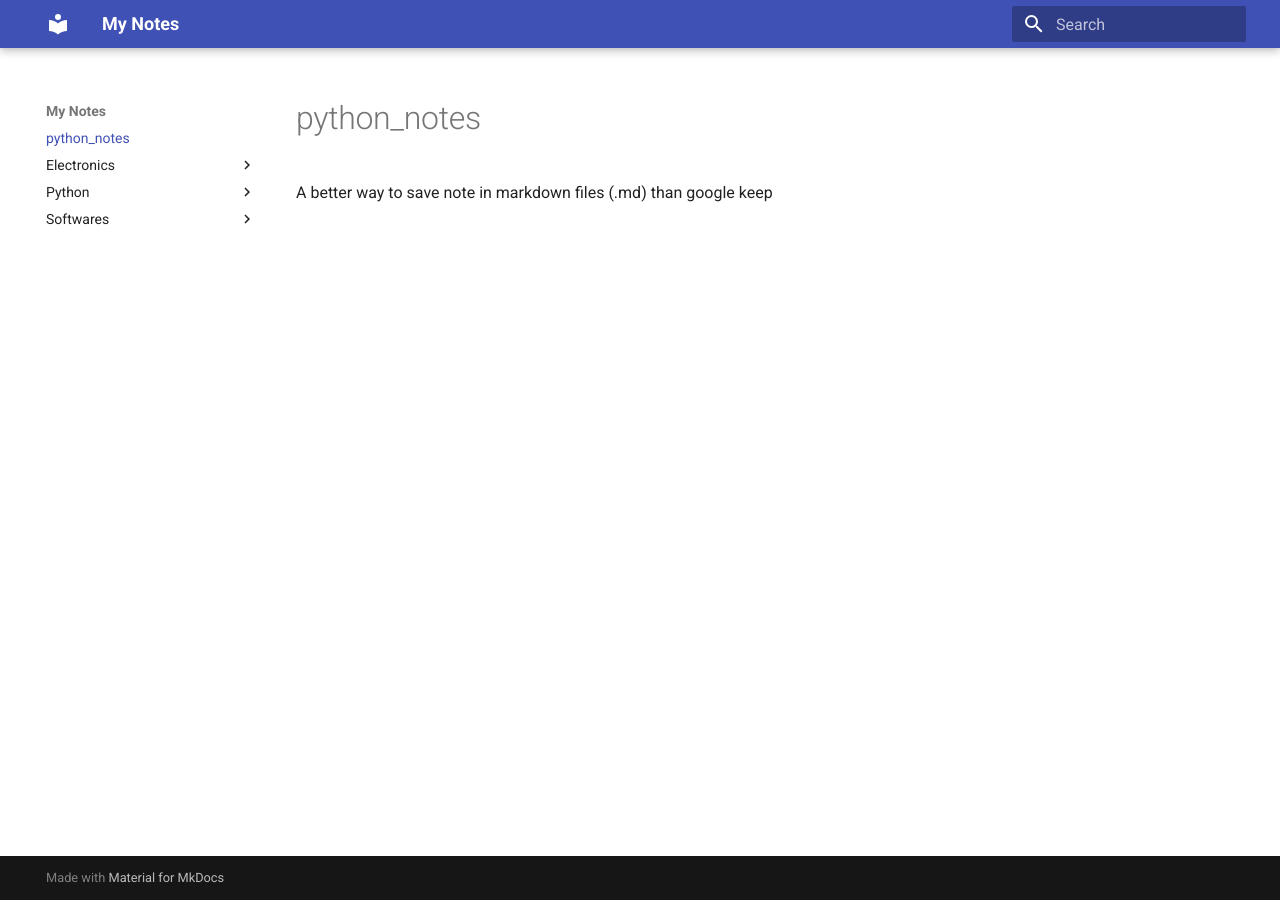
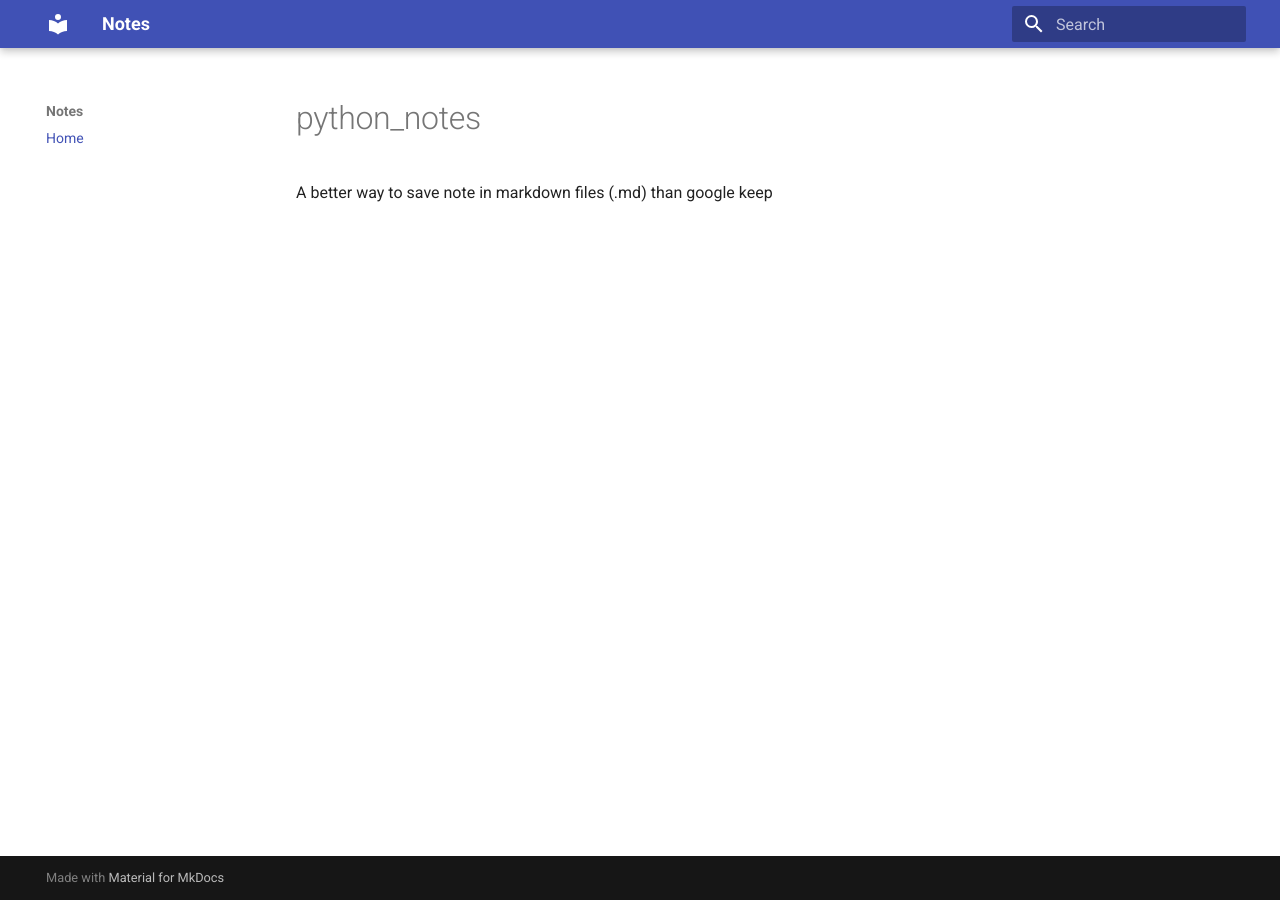
Before and after one commit to fedcba499/notes, an MkDocs documentation site: the page built from docs/index.md, in a window 1280 px wide. Built offline with MkDocs 1.6.1 and Material for MkDocs 9.7.7, drawn with Linux system fonts in a browser that asks for light colours.

Commit message:
updated mkdocs.yml

```diff
--- a/mkdocs.yml
+++ b/mkdocs.yml
@@ -1,3 +1,20 @@
-site_name: My Notes
+site_name: Notes
+site_url: https://fedcba499.github.io/notes/
 theme:
   name: material
+  palette:
+    primary: 'indigo'
+    accent: 'indigo'
+  font:
+    text: 'Roboto'
+    code: 'Roboto Mono'
+
+nav:
+  - Home: index.md
+
+
+markdown_extensions:
+  - admonition
+  - codehilite
+  - toc:
+      permalink: true
```
